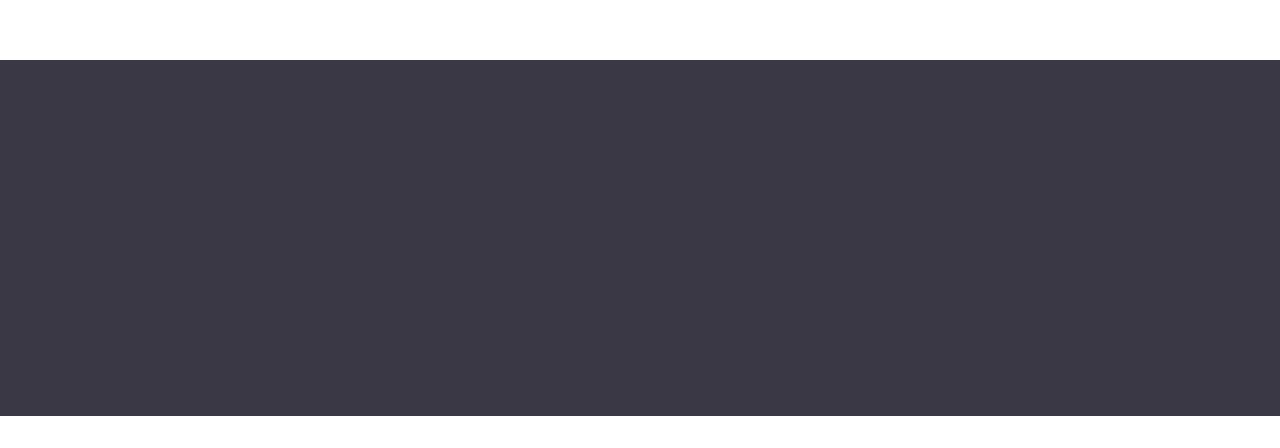
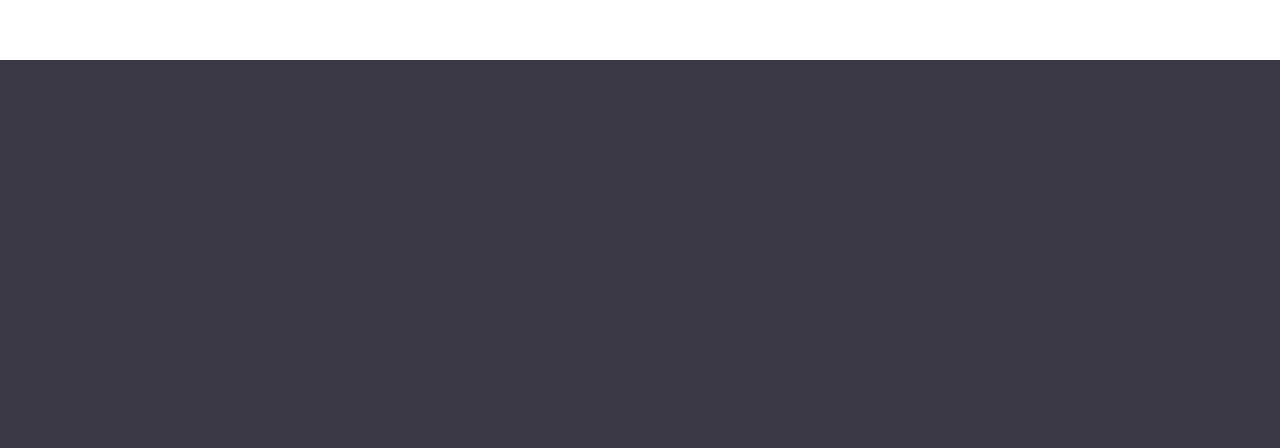
Before and after one commit to waiyanhtun282/wai-yan-portfolio, a React (Vite) app: page / in a window 1280 px wide. Shown: the part 3492-3940 px from the top of the page. Before the commit the page ends 3908 px from the top, so only its background shows below. Built offline with nearby package versions, Linux system fonts and the light colour scheme.

Commit message:
contact-update

```diff
--- a/src/pages/Contact.jsx
+++ b/src/pages/Contact.jsx
@@ -11,7 +11,7 @@ const Contact = () => {
 
   return (
     <div className='contact bg-black text-white' id='contact'>
-      <div className="ct_body py-20">
+      <div className="ct_body py-24">
         <div className="grid grid-cols-1 md:grid-cols-3">
           <div className="" data-aos="zoom-in">
             <h2 className='text-[20px] font-semibold uppercase'>Contact</h2>
@@ -30,7 +30,7 @@ const Contact = () => {
                 <li>Maintenance</li>
               </ul>
           </div>
-          <div className="flex md:flex-col gap-10 md:gap-3 justify-center md:items-end" data-aos="zoom-in">
+          <div className="flex md:flex-col gap-8 md:gap-3 justify-center md:items-end" data-aos="zoom-in">
             <a href='https://www.facebook.com/profile.php?id=100042798099129&mibextid=ZbWKwL' className="w-[40px] md:w-[200px] h-[40px] bg-white rounded-full flex items-center cursor-pointer text-black hover:text-kayan transition-all duration-200">
               <FaFacebook size={25} className="ml-2 md:ml-3"/>
               <span className='text-black hidden md:block md:ml-3 text-[18px] cursor-pointer'>Facebook</span>
```
